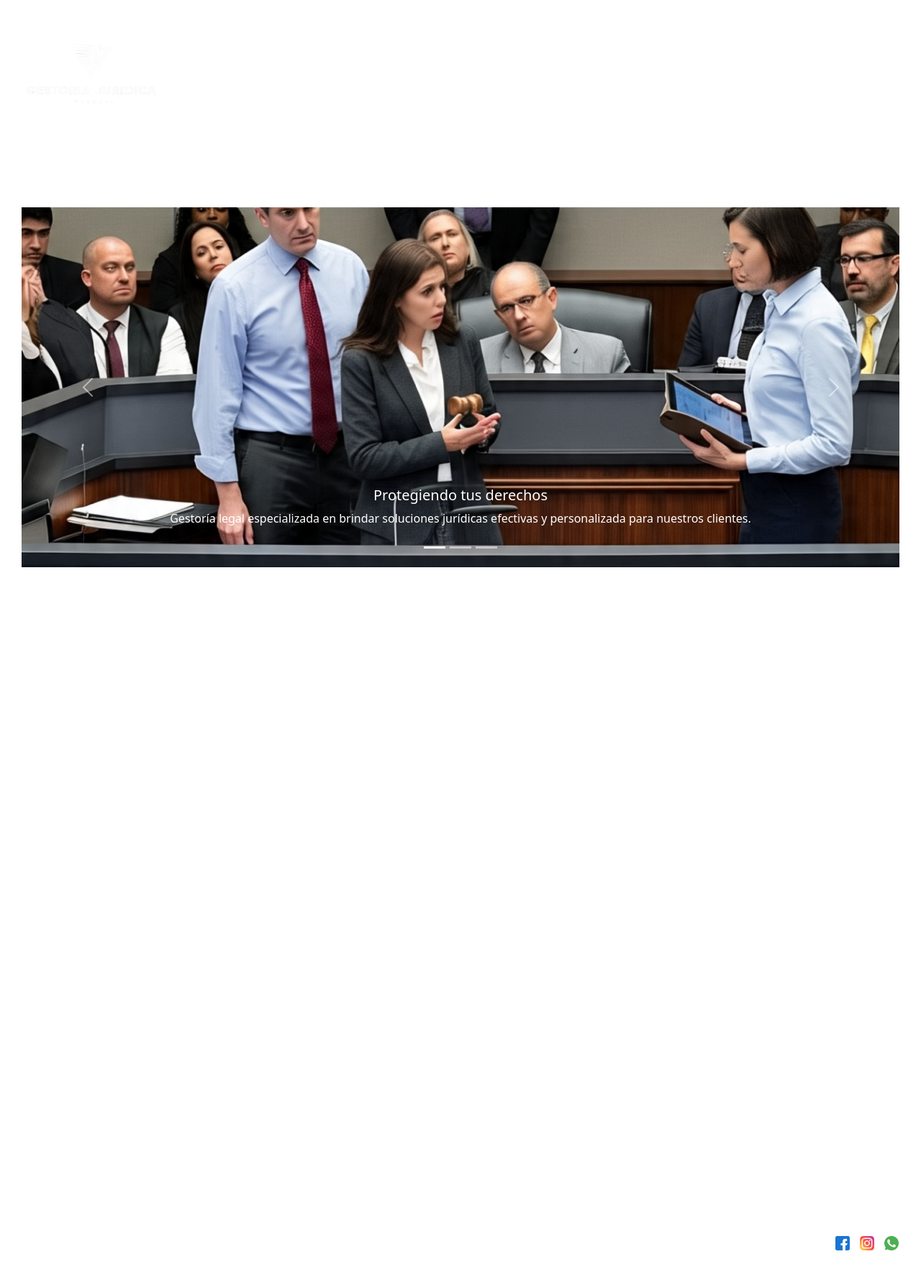
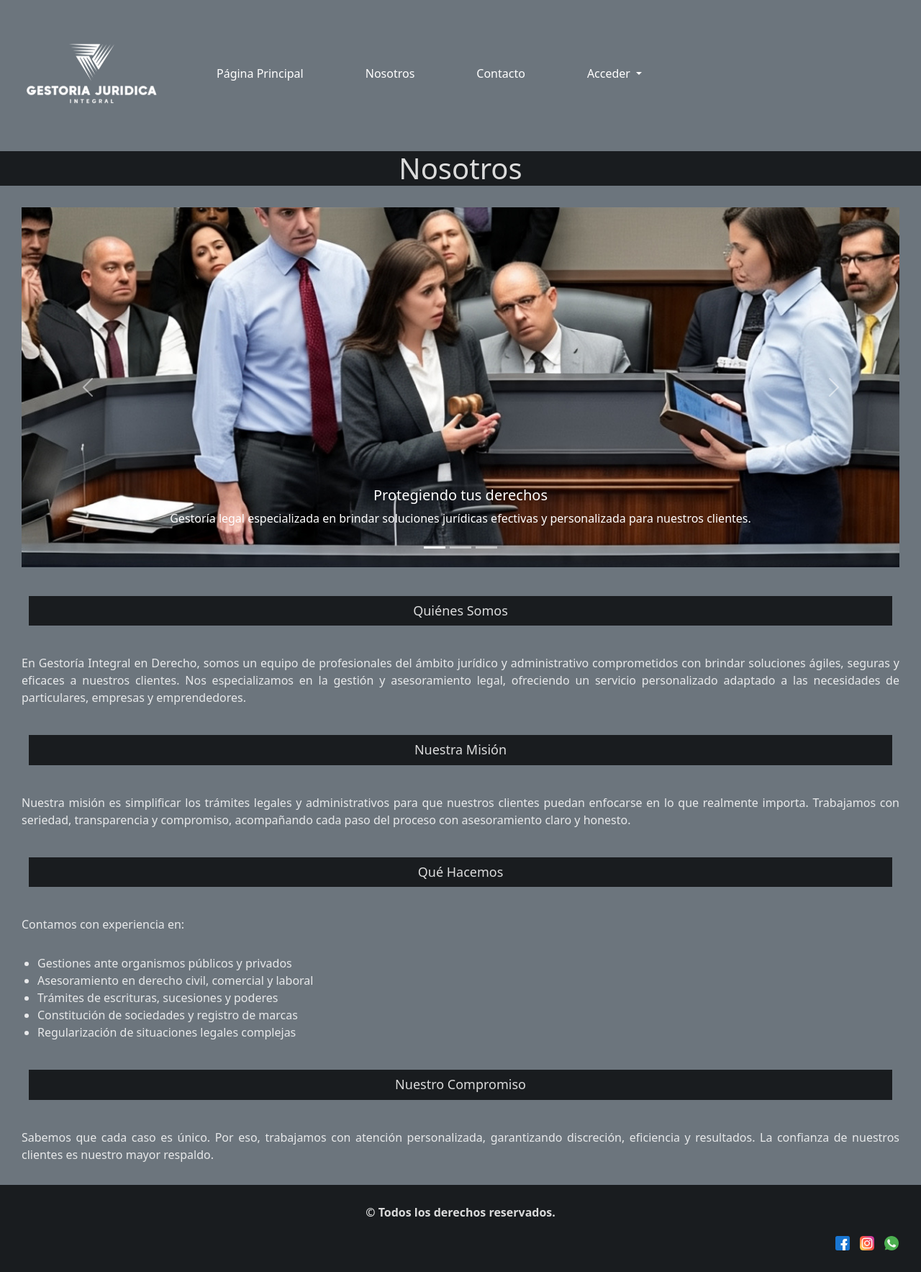
Before and after one commit to LucasSchaab1/comision-73330_LucasSchaab, a plain HTML site: page pages/nosotros.html in a window 1280 px wide. Shown: the part 5-1772 px from the top of the page at 72% size. Drawn offline with nearby package versions, Linux system fonts and the light colour scheme.

Commit message:
se cambiaron los colores generales para una mejor interfaz del usuario

```diff
--- a/css/style.css
+++ b/css/style.css
@@ -1,6 +1,6 @@
 /*CSS sobre page principal*/
 body{
-    background-color: var(--gris-claro); /* Aplicado */
+    background-color: #6c757d;
     color: rgba(255, 255, 255, 0.842);
 }
 
@@ -11,11 +11,13 @@ margin: 15px;
 
 
 h1{
+    background-color: #191c1f;
     text-align: center;
     text-decoration: double;
 }
 
 h2{
+    background-color: #191c1f;
     text-align: center;
 }
 
@@ -56,6 +58,7 @@ h2{
 
 
 footer{
+    background-color: #191c1f;
     font-weight: 600;
     text-align: center;
     padding: 2%;
@@ -209,3 +212,7 @@ input{
     cursor: pointer;
     color: black;
 }
+
+.boton-register:hover{
+    background-color: aliceblue;
+}
```
